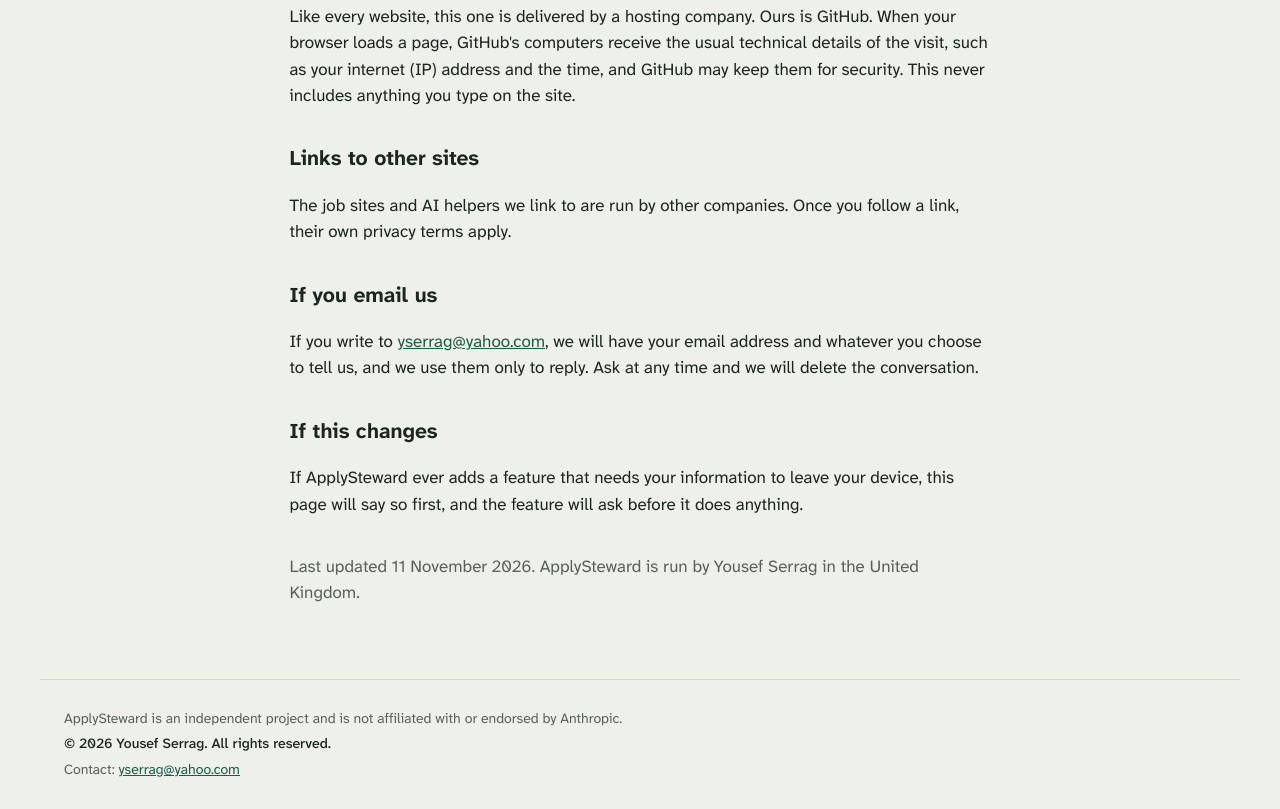
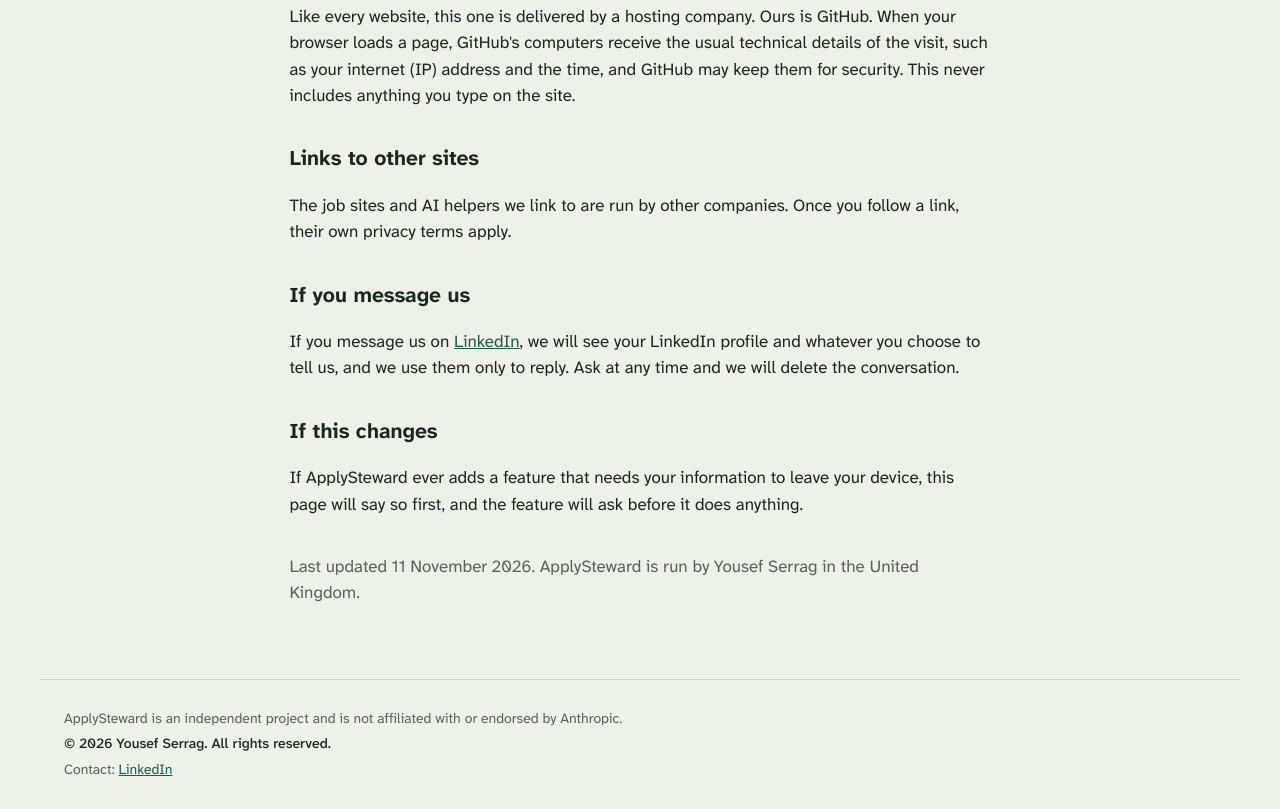
Before and after one commit to yserrag/applysteward, a plain HTML site: page docs/privacy/index.html in a window 1280 px wide. Shown: the part 1712-2521 px from the top of the page. Drawn offline with Linux system fonts and the light colour scheme.

Commit message:
Contact via LinkedIn only: remove email from site and README
Co-Authored-By: Claude Opus 5.5 <noreply@anthropic.com>
Claude-Session: https://claude.ai/code/session_01AyUKVGFK5gRvJJ3UuahR47

```diff
--- a/docs/privacy/index.html
+++ b/docs/privacy/index.html
@@ -204,8 +204,8 @@ footer strong{color:var(--ink);font-weight:500}
   <h2>Links to other sites</h2>
   <p>The job sites and AI helpers we link to are run by other companies. Once you follow a link, their own privacy terms apply.</p>
 
-  <h2>If you email us</h2>
-  <p>If you write to <a href="mailto:yserrag@yahoo.com">yserrag@yahoo.com</a>, we will have your email address and whatever you choose to tell us, and we use them only to reply. Ask at any time and we will delete the conversation.</p>
+  <h2>If you message us</h2>
+  <p>If you message us on <a href="https://www.linkedin.com/in/yserrag">LinkedIn</a>, we will see your LinkedIn profile and whatever you choose to tell us, and we use them only to reply. Ask at any time and we will delete the conversation.</p>
 
   <h2>If this changes</h2>
   <p>If ApplySteward ever adds a feature that needs your information to leave your device, this page will say so first, and the feature will ask before it does anything.</p>
@@ -216,7 +216,7 @@ footer strong{color:var(--ink);font-weight:500}
 <footer>
   <p>ApplySteward is an independent project and is not affiliated with or endorsed by Anthropic.</p>
   <p><strong>© 2026 Yousef Serrag. All rights reserved.</strong></p>
-  <p>Contact: <a href="mailto:yserrag@yahoo.com">yserrag@yahoo.com</a></p>
+  <p>Contact: <a href="https://www.linkedin.com/in/yserrag">LinkedIn</a></p>
 </footer>
 </body>
 </html>
```
Also changed, not shown: docs/desk/index.html (+1 -1 lines), docs/index.html (+4 -4 lines), 1 other file.
